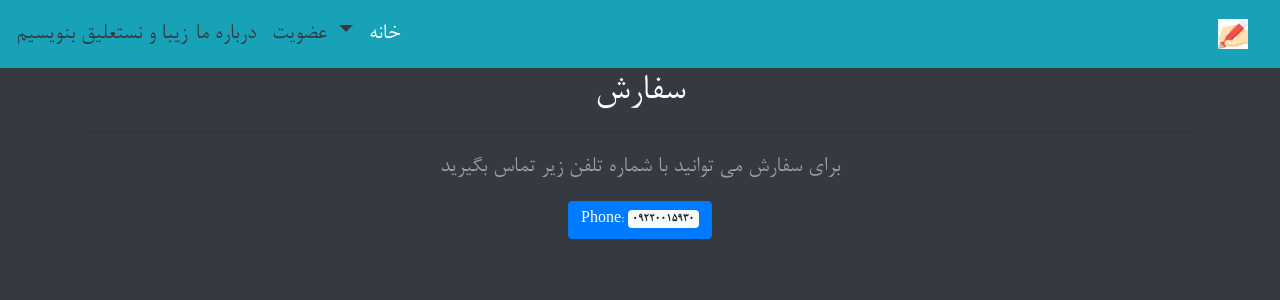
After one commit to mohammadamin16/zibabenevisim, a Django app: template books/templates/books/order.html in a window 1280 px wide. The commit adds this page. Shown: the top 300 px of the page. Run offline with Django 3.2, Linux system fonts and the light colour scheme; the template is opened without the code that fills it, so the values that code supplies are empty; parts of the project's set-up code (start-up, migrations or seed data) failed here and were passed over; some libraries are stand-ins or nearby versions.

Commit message:
Add Order Page

```diff
--- a/accounts/forms.py
+++ b/accounts/forms.py
@@ -1,5 +1,6 @@
 from django import forms
 from django.contrib.auth import get_user_model
+from django.contrib.auth.forms import AuthenticationForm
 from kavenegar import *
 
 
@@ -8,6 +9,10 @@ class SignUpForm(forms.Form):
     display_name = forms.CharField(max_length=140)
     phone = forms.CharField(max_length=12)
     password = forms.CharField(widget=forms.PasswordInput())
+    username.label = 'نام کاربری'
+    display_name.label = 'نامی که نمایش داده میشود'
+    phone.label = 'موبایل'
+    password.label = 'رمز عبور'
 
     def save_user(self):
         get_user_model().objects.create_user(
--- a/accounts/templates/accounts/accounts_base_template.html
+++ b/accounts/templates/accounts/accounts_base_template.html
@@ -1,2 +1,2 @@
 {% extends 'layout.html' %}
-{% block title %}{{ block.super }} | accounts{% endblock %}
+{% block title %}{{ block.super }} | عضویت{% endblock %}
--- a/accounts/templates/accounts/login.html
+++ b/accounts/templates/accounts/login.html
@@ -2,11 +2,11 @@
 {% load bootstrap %}
 {% block content %}
 <div class="container mt-5">
-    <p class="h1 text-center">Login :</p>
+    <p class="h1 text-center">ورود</p>
     <form  method="post">
         {{ form|bootstrap_horizontal}}
         {% csrf_token %}
-        <input class="btn btn-primary" type="submit" value="Login">
+        <input class="btn btn-primary" type="submit" value="ورود">
 </form>
 </div>
 {% endblock %}
--- a/accounts/templates/accounts/signup.html
+++ b/accounts/templates/accounts/signup.html
@@ -2,12 +2,12 @@
 {% load bootstrap %}
 {% block content %}
     <div class="container mt-5">
-    <p class="h1 text-center">Signup :</p>
+    <p class="h1 text-center">ثبت نام</p>
 
 <form  method="post">
     {{ form|bootstrap }}
     {% csrf_token %}
-    <input class="btn btn-primary" type="submit" value="Sign Up">
+    <input class="btn btn-primary" type="submit" value="تایید">
 </form>
 </div>
 {% endblock %}
--- a/books/templates/books/book-view.html
+++ b/books/templates/books/book-view.html
@@ -15,7 +15,7 @@
                 <br>
                 جزییات: {{ book.description }}
                 <br>
-                <a href="#" class="btn btn-primary">سفارش</a>
+                <a href="{% url 'books:order' %}" class="btn btn-primary">سفارش</a>
             </div>
         </div>
     </div>
--- /dev/null
+++ b/books/templates/books/order.html
@@ -0,0 +1,19 @@
+{% extends 'layout.html' %}
+{% block titile %}
+    سفارش
+{% endblock %}
+{% block content %}
+    <div class="container text-center">
+    <p class="h1 text-center">سفارش</p>
+    <hr>
+    <p class="text-white-50">
+        برای سفارش می توانید با شماره تلفن زیر تماس بگیرید
+    </p>
+    <a href="tel:09220015930">
+        <button type="button" class="btn btn-primary">
+      Phone: <span class="badge badge-light">09220015930</span>
+    <span class="sr-only">unread messages</span>
+    </button>
+    </a>
+    </div>
+{% endblock %}
--- a/books/urls.py
+++ b/books/urls.py
@@ -6,5 +6,6 @@ app_name = 'books'
 
 urlpatterns = [
     path('', views.index, name='index'),
-    path('book/<pk>', views.BookView.as_view(), name='book-view')
+    path('book/<pk>', views.BookView.as_view(), name='book-view'),
+    path('order/', views.OrderView.as_view(), name='order'),
 ]
--- a/books/views.py
+++ b/books/views.py
@@ -12,3 +12,7 @@ class BookView(DetailView):
     template_name = 'books/book-view.html'
     model = Book
     context_object_name = 'book'
+
+
+class OrderView(TemplateView):
+    template_name = 'books/order.html'
--- a/templates/layout.html
+++ b/templates/layout.html
@@ -18,7 +18,7 @@
   </button>
   <div class="collapse navbar-collapse" id="navbarText">
     <span class="navbar-text text-dark" style="font-family: BNazanin" >
-        هنر خوشنویسی
+        زیبا و نستعلیق بنویسیم
     </span>
     <ul class="navbar-nav mr-auto">
       <li class="nav-item">
@@ -43,7 +43,7 @@
     </ul>
 
   <a class="navbar-brand" href="{% url 'home-page' %}">
-      <img src="{% static 'img/fountain.png' %}" width="30" height="30" class="d-inline-block align-top" alt="">
+      <img src="{% static 'img/iconic.png' %}" width="30" height="30" class="d-inline-block align-top" alt="">
   </a>
   </div>
 </nav>
```
Also changed, not shown: templates/aboutus.html (+6 -2 lines), templates/index.html (+7 -4 lines).
